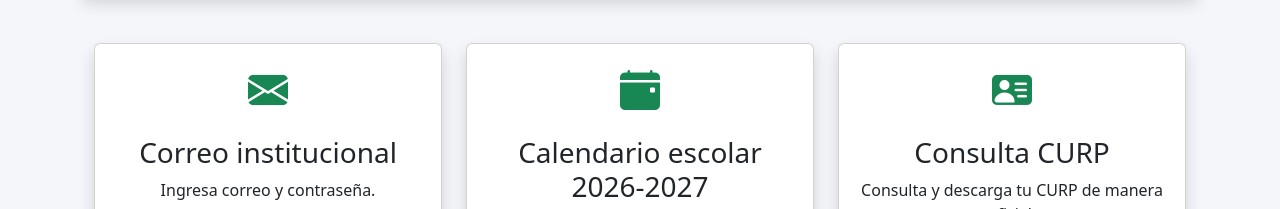
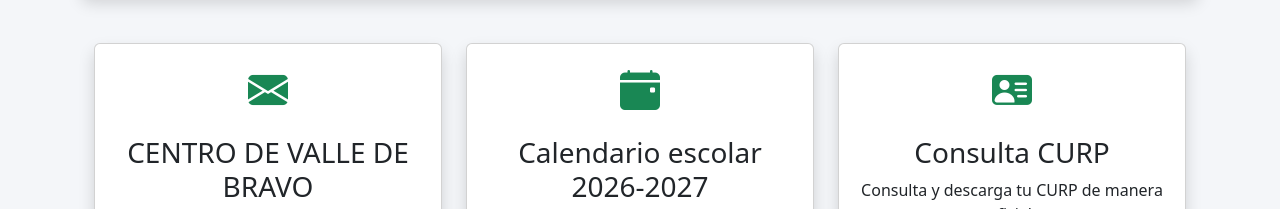
Before and after one commit to ZaiAldo555/WEBSITE-CECyMagic-ZaiAldo, a plain HTML site: page index.html in a window 1280 px wide. Shown: the part 1060-1269 px from the top of the page. Drawn offline with nearby package versions, Linux system fonts and the light colour scheme.

Commit message:
Update index.html

```diff
--- a/index.html
+++ b/index.html
@@ -395,7 +395,7 @@ color:white;
             <i class="bi bi-envelope-fill fs-1 text-success"></i>
 
             <h3 class="mt-3">
-                Correo institucional
+                CENTRO DE VALLE DE BRAVO
             </h3>
 
             <p class="flex-grow-1">
```
